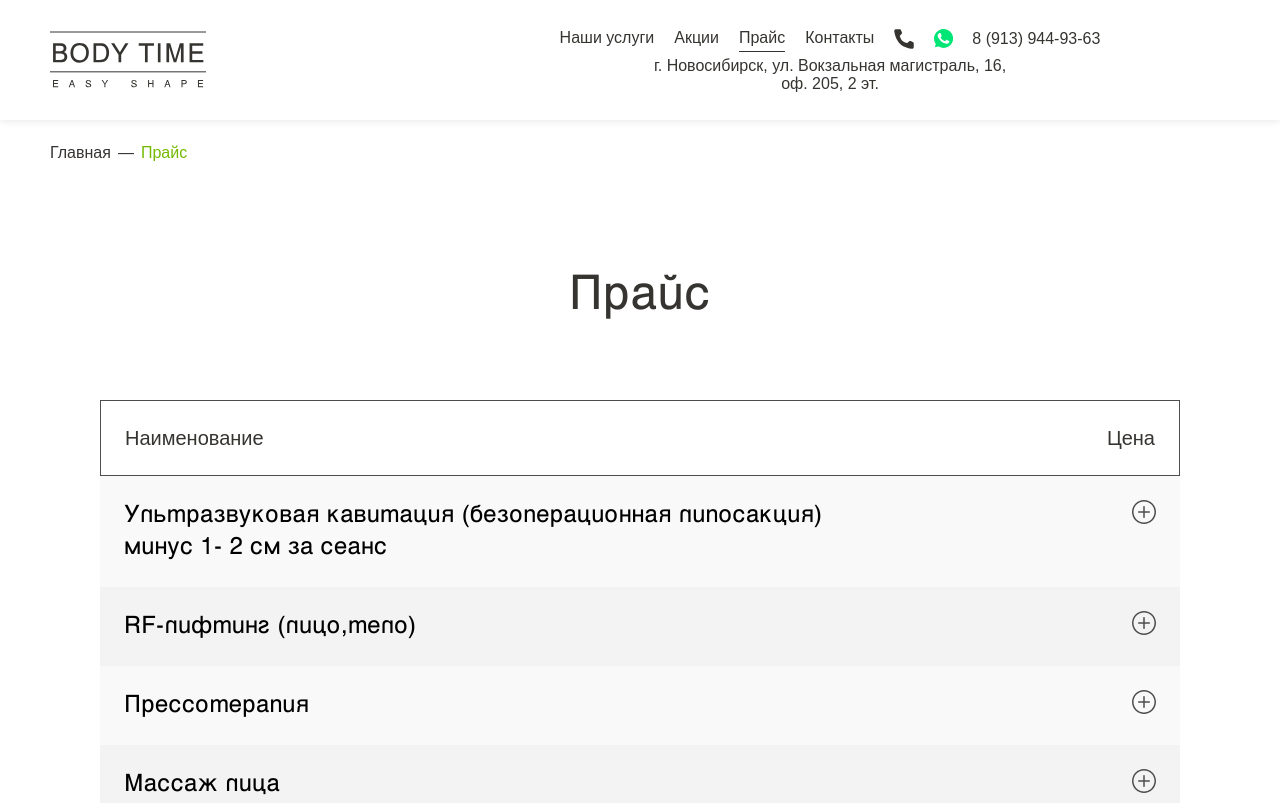
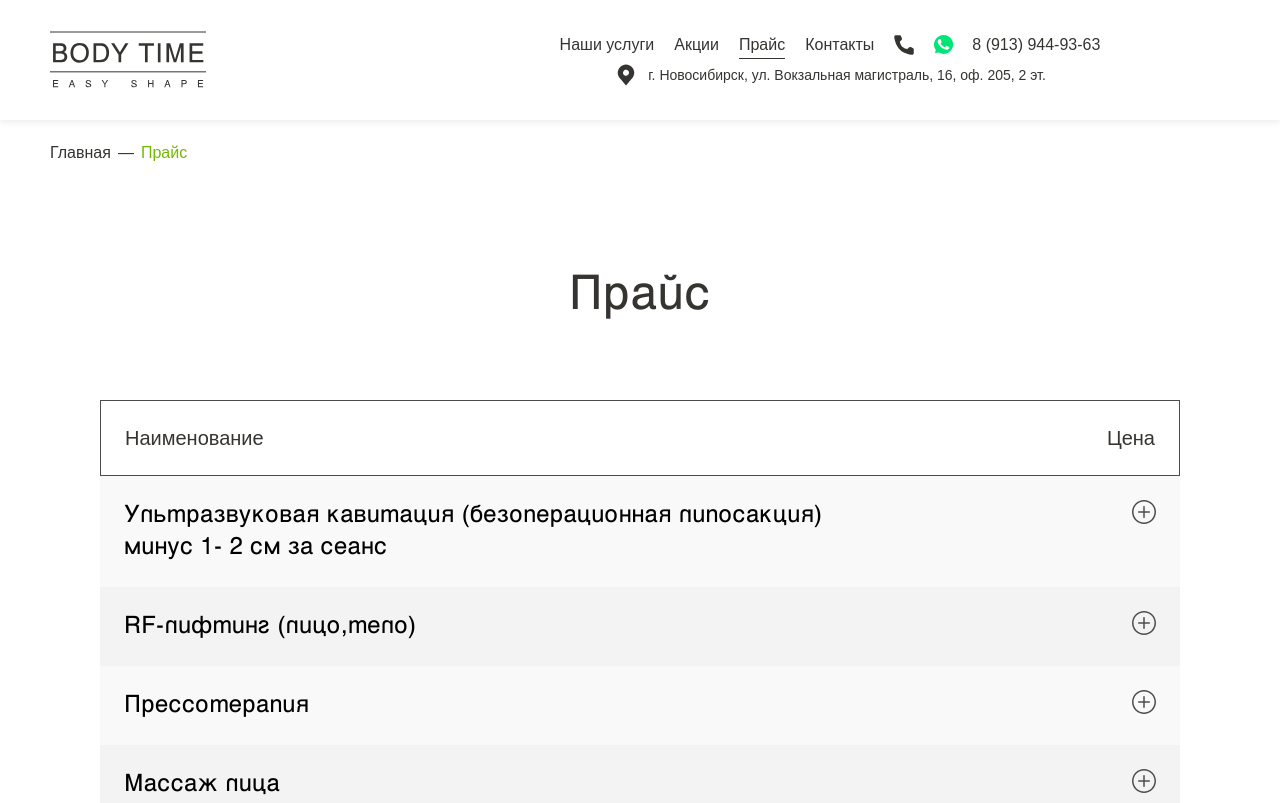
Before and after one commit to Iury1978/BodyTime, a website with bundled scripts: page price.html in a window 1280 px wide. Shown: the top 803 px of the page. Built offline with nearby package versions, Linux system fonts and the light colour scheme; a web font is replaced by a local one.

Commit message:
fixed . added icon

```diff
--- a/css/modules/index/hero.css
+++ b/css/modules/index/hero.css
@@ -1,6 +1,6 @@
 .hero {
   background: linear-gradient(0deg, rgba(0, 0, 0, 0.3), rgba(0, 0, 0, 0.3));
-  background-image: url("../../../img/hero_background.jpg");
+  background-image: url("/../../img/hero_background.jpg");
   background-repeat: no-repeat;
   background-size: cover;
   background-position: center;
--- a/price.html
+++ b/price.html
@@ -81,7 +81,12 @@
           <p class="communication__text">8 (913) 944-93-63</p>
         </div>
 
-        <p class="header__address">г. Новосибирск, ул. Вокзальная магистраль, 16, <br>оф. 205, 2 эт.</p>
+        <div class="header__address address">
+          <img src="./img/icons_ location.svg" alt="иконка" class="address__img">
+          <p class="address__text">
+            г. Новосибирск, ул. Вокзальная магистраль,&nbsp;16, оф. 205, 2 эт.
+          </p>
+        </div>
       </div>
     </div>
   </header>
```
Also changed, not shown: contacts.html (+6 -1 lines), service.html (+6 -1 lines), service_example-page.html (+6 -1 lines), services.html (+12 -3 lines), stocks.html (+6 -1 lines).
